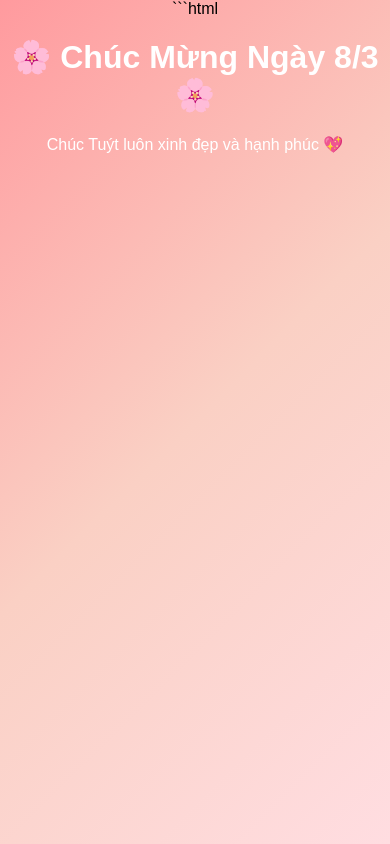
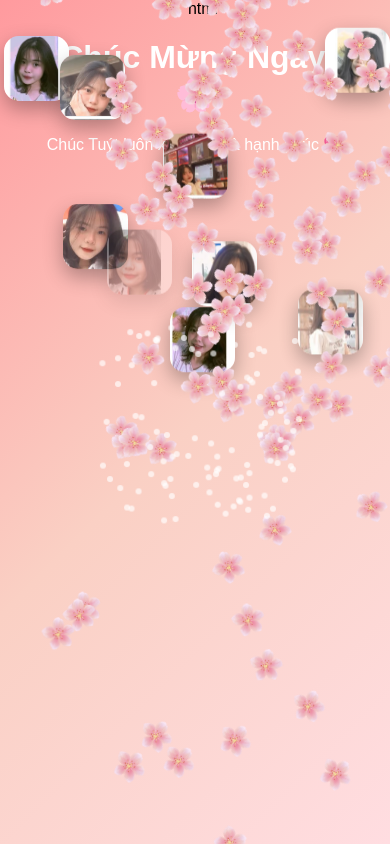
Before and after one commit to datkqphpro/tuytxg, a plain HTML site: page index.html in a window 390 px wide. Drawn offline with Linux system fonts and the light colour scheme.

Commit message:
Update index.html

````diff
--- a/index.html
+++ b/index.html
@@ -19,16 +19,6 @@ overflow:hidden;
 h1{color:white;margin-top:20px;}
 p{color:white;}
 
-.container{
-position:fixed;
-left:50%;
-top:55%;
-transform:translate(-50%,-50%);
-width:350px;
-height:350px;
-pointer-events:none;
-}
-
 .photo{
 position:absolute;
 width:90px;
@@ -39,7 +29,7 @@ box-shadow:0 8px 20px rgba(0,0,0,0.3);
 
 opacity:0;
 transform:scale(0.4);
-transition:1.5s;
+transition:1s;
 }
 
 .photo.show{
@@ -50,24 +40,15 @@ transform:scale(1);
 /* trôi nổi */
 
 @keyframes float{
-0%{transform:translateY(0)}
-50%{transform:translateY(-20px)}
-100%{transform:translateY(0)}
+
+0%{transform:translateY(0px);}
+50%{transform:translateY(-25px);}
+100%{transform:translateY(0px);}
+
 }
 
 .float{
-animation:float 4s ease-in-out infinite;
-}
-
-/* quay vòng */
-
-.rotate{
-animation:spin 25s linear infinite;
-}
-
-@keyframes spin{
-from{transform:rotate(0deg);}
-to{transform:rotate(360deg);}
+animation:float 5s ease-in-out infinite;
 }
 
 .petal{
@@ -117,17 +98,20 @@ width:65px;
 height:65px;
 }
 
+.petal{
+width:40px;
+}
+
 }
 
 </style>
+
 </head>
 
 <body>
 
 <h1>🌸 Chúc Mừng Ngày 8/3 🌸</h1>
 <p>Chúc Tuýt luôn xinh đẹp và hạnh phúc 💖</p>
-
-<div class="container" id="circle">
 
 <img src="1.PNG" class="photo">
 <img src="2.PNG" class="photo">
@@ -139,8 +123,6 @@ height:65px;
 <img src="8.PNG" class="photo">
 <img src="9.PNG" class="photo">
 
-</div>
-
 <audio id="music" autoplay loop>
 <source src="song.mp3" type="audio/mpeg">
 </audio>
@@ -148,58 +130,34 @@ height:65px;
 <script>
 
 const images=document.querySelectorAll(".photo");
-const container=document.getElementById("circle");
-
-/* xuất hiện ngẫu nhiên */
 
 images.forEach((img,i)=>{
 
-img.style.left=Math.random()*100+"vw";
-img.style.top=Math.random()*100+"vh";
+const x=Math.random()*90;
+const y=Math.random()*80;
 
-setTimeout(()=>{
-img.classList.add("show");
-img.classList.add("float");
-},i*500);
-
-});
-
-/* sau 5s tụ lại thành vòng tròn */
+img.style.left=x+"vw";
+img.style.top=y+"vh";
 
 setTimeout(()=>{
 
-images.forEach(img=>{
-img.classList.remove("float");
-});
+img.classList.add("show");
+img.classList.add("float");
 
-const radius=120;
+if(i===images.length-1){
+createFirework();
+}
 
-images.forEach((img,i)=>{
-
-const angle=(i/images.length)*Math.PI*2;
-
-const x=175 + radius*Math.cos(angle);
-const y=175 + radius*Math.sin(angle);
-
-img.style.left=x+"px";
-img.style.top=y+"px";
+},i*600);
 
 });
-
-container.classList.add("rotate");
-
-createFirework();
-
-},5000);
-
-
-/* hoa đào */
 
 function createPetal(){
 
 for(let i=0;i<3;i++){
 
 const petal=document.createElement("img");
+
 petal.src="petal.png";
 petal.className="petal";
 
@@ -216,14 +174,12 @@ setTimeout(()=>petal.remove(),10000);
 
 setInterval(createPetal,120);
 
-
-/* pháo hoa */
-
 function createFirework(){
 
 for(let i=0;i<100;i++){
 
 const f=document.createElement("div");
+
 f.className="firework";
 
 const x=(Math.random()-0.5)*600+"px";
@@ -233,5 +189,22 @@ f.style.left="50%";
 f.style.top="50%";
 
 f.style.setProperty("--x",x);
-f.style.setProp
+f.style.setProperty("--y",y);
+
+document.body.appendChild(f);
+
+setTimeout(()=>f.remove(),1000);
+
+}
+
+}
+
+document.body.addEventListener("click",()=>{
+document.getElementById("music").play();
+});
+
+</script>
+
+</body>
+</html>
 ```
````
